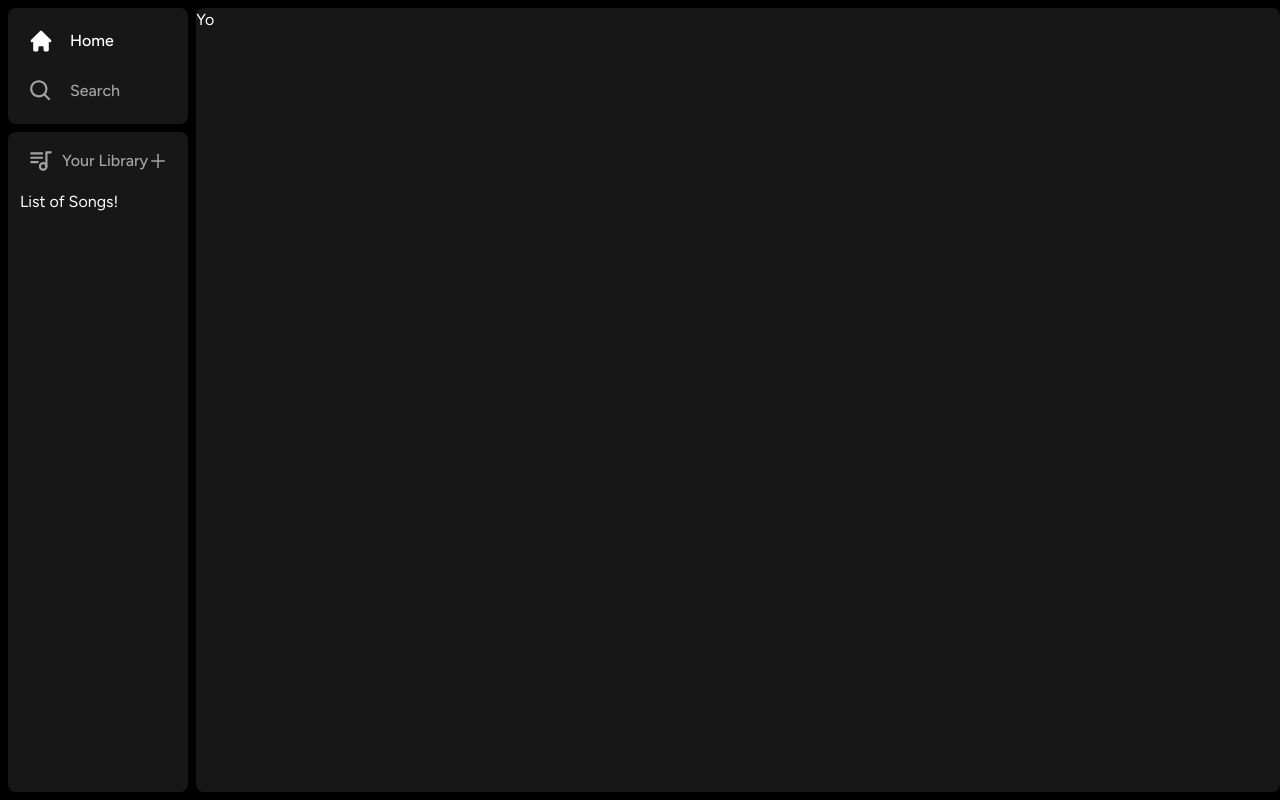
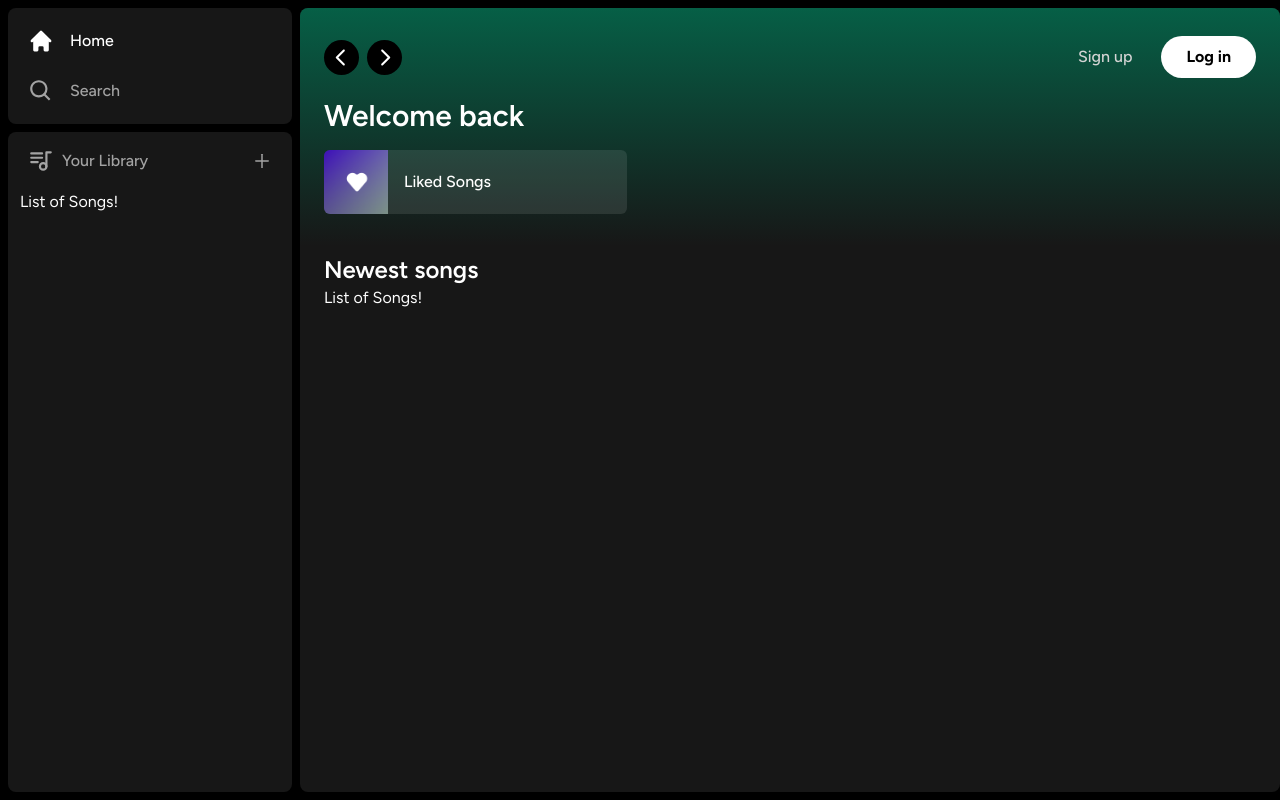
Before and after one commit to emvalencaf/spotify-clone-app, a Next.js app: page / in a window 1280 px wide. Built offline with nearby package versions, Linux system fonts and the light colour scheme.

Commit message:
updated layout

```diff
--- a/app/(site)/page.tsx
+++ b/app/(site)/page.tsx
@@ -1,11 +1,52 @@
+// next deps
 import Image from 'next/image'
+
+// custom components
+import { Header, ListItem } from '../../components'
 
 export default function Home() {
   return (
     <div
       className="bg-neutral-900 rounded-lg h-full w-full overflow-hidden overflow-y-auto"
     >
-      Yo
+      <Header>
+        <div className="mb-2">
+          <h1
+            className='text-white text-3xl font-semibold'
+          >
+            Welcome back
+          </h1>
+          <div
+            className="
+                grid
+                grid-cols-1
+                sm:grid-cols-2
+                xl:grid-cols-3
+                2xl:grid-cols-4
+                gap-3
+                mt-4
+                "
+          >
+            <ListItem
+              image={'/assets/images/liked.png'}
+              name={'Liked Songs'}
+              href={'liked'}
+            />
+          </div>
+        </div>
+      </Header>
+      <div className="mt-2 mb-7 px-6">
+        <div className="flex justify-between items-center">
+          <h1
+            className='text-white text-2xl font-semibold'
+          >
+            Newest songs
+          </h1>
+        </div>
+        <div>
+          List of Songs!
+        </div>
+      </div>
     </div>
   )
 }
--- a/components/CustomButton/index.tsx
+++ b/components/CustomButton/index.tsx
@@ -29,7 +29,7 @@ const CustomButton = forwardRef<HTMLButtonElement, CustomButtonProps>(({
             font-bold
             hover:opacity-75
             transition
-            `, className)}
+            `, disabled && 'opacity-75 cursor-not-allowed', className)}
             disabled={disabled}
             ref={ref}
             {...props}
--- a/components/Header/index.tsx
+++ b/components/Header/index.tsx
@@ -1,7 +1,7 @@
 "use client";
 
 // hooks
-import { useRouter } from "next/router";
+import { useRouter } from "next/navigation";
 
 // icons
 import { HiHome } from 'react-icons/hi';
@@ -21,7 +21,7 @@ export interface HeaderProps {
 const Header = ({
     children,
     className = "",
-}: HeaderProps ) => {
+}: HeaderProps) => {
     // router states
     const router = useRouter();
 
@@ -39,13 +39,20 @@ const Header = ({
             `, className)}
         >
             <div
-                className="w-full mb-4 items-center justify-between"
+                className="w-full mb-4 flex items-center justify-between"
             >
                 <div
                     className="hidden md:flex gap-x-2 items-center"
                 >
                     <button
-                        className="rounded-full bg-black flex items-center justify-center hover:opacity-75 transition"
+                        className="              rounded-full
+              bg-black
+              flex
+              items-center
+              justify-center
+              cursor-pointer
+              hover:opacity-75
+              transition"
                     >
                         <RxCaretLeft
                             onClick={() => router.back()}
@@ -54,7 +61,16 @@ const Header = ({
                         />
                     </button>
                     <button
-                        className="rounded-full bg-black flex items-center justify-center hover:opacity-75 transition"
+                        className="
+                        rounded-full
+                        bg-black
+                        flex
+                        items-center
+                        justify-center
+                        cursor-pointer
+                        hover:opacity-75
+                        transition
+                        "
                     >
                         <RxCaretRight
                             onClick={() => router.forward()}
@@ -64,10 +80,21 @@ const Header = ({
                     </button>
                 </div>
                 <div
-                    className="flex md:hhidden gap-x-2 items-center"
+                    className="flex md:hidden gap-x-2 items-center"
                 >
                     <button
-                        className="rounded-full p-2 bg-white flex items-center justify-center hover:opacity-75 transition"
+                    onClick={() => router.push('/')}
+                        className="
+                        rounded-full
+                        p-2
+                        bg-white
+                        flex
+                        items-center
+                        justify-center
+                        cursor-pointer
+                        hover:opacity-75
+                        transition
+                        "
                     >
                         <HiHome
                             className="text-black"
@@ -75,7 +102,17 @@ const Header = ({
                         />
                     </button>
                     <button
-                        className="rounded-full p-2 bg-white flex items-center justify-center hover:opacity-75 transition"
+                        className="
+                        rounded-full
+                        p-2
+                        bg-white
+                        flex
+                        items-center
+                        justify-center
+                        cursor-pointer
+                        hover:opacity-75
+                        transition
+                    "
                     >
                         <BiSearch
                             className="text-black"
@@ -87,12 +124,25 @@ const Header = ({
                     <>
                         <div>
                             <CustomButton
+                                onClick={() => { }}
+                                className="bg-transparent text-neutral-300 font-medium"
+                            >
+                                Sign up
+                            </CustomButton>
+                        </div>
 
-                            />
+                        <div>
+                            <CustomButton
+                                onClick={() => { }}
+                                className="bg-white px-6 py-2"
+                            >
+                                Log in
+                            </CustomButton>
                         </div>
                     </>
                 </div>
             </div>
+            {children}
         </header>
     );
 }
--- /dev/null
+++ b/components/ListItem/index.tsx
@@ -0,0 +1,97 @@
+"use client";
+
+// nexts deps
+import Image from "next/image";
+import { useRouter } from "next/navigation";
+
+// icons
+import { FaPlay} from 'react-icons/fa';
+
+// interfaces
+export interface ListItemProps {
+    image: string;
+    name: string;
+    href: string;
+}
+
+const ListItem = ({
+    image,
+    name,
+    href,
+}: ListItemProps) => {
+    // router navigation
+    const router = useRouter();
+
+    const handleClick = () => {
+        // TODO: Add authentication before push
+        router.push(href);
+    }
+
+    return (
+        <button
+            onClick={handleClick}
+            className="
+            relative
+            group
+            flex
+            items-center
+            rounded-md
+            overflow-hidden
+            gap-x-4
+            bg-neutral-100/10
+            cursor-pointer
+            hover:bg-neutral-100/20
+            transition
+            pr-4
+            "
+        >
+            <div
+                className="
+                    relative
+                    min-h-[64px]
+                    min-w-[64px]
+                "
+            >
+                <Image
+                    src={image}
+                    className="object-cover"
+                    fill
+                    alt={'image'}
+                />
+            </div>
+            <p
+                className="
+                    font-medium
+                    truncate
+                    py-5
+                "
+            >
+                {name}
+            </p>
+            <div
+                className="
+                absolute
+                transition
+                opacity-0
+                rounded-full
+                flex
+                items-center
+                justify-center
+                bg-green-500
+                p-4
+                drop-shadow-md
+                right-5
+                group-hover:opacity-100
+                hover:scale-110
+                "
+            >
+                <FaPlay
+                    className="text-black"
+                />
+            </div>
+        </button>
+    );
+
+};
+
+export default ListItem;
--- a/components/Sidebar/index.tsx
+++ b/components/Sidebar/index.tsx
@@ -41,7 +41,16 @@ const Sidebar = ({ children }: SidebarProps) => {
             className='flex h-full'
         >
             <div
-                className="hidden md:flex flex-col gap-y-2 bg-black h-full w-[300p] p-2"
+                className="
+                hidden
+                md:flex
+                flex-col
+                gap-y-2
+                bg-black
+                h-full
+                w-[300px]
+                p-2
+                "
             >
                 <Box>
                     <div
--- a/components/SidebarItem/index.tsx
+++ b/components/SidebarItem/index.tsx
@@ -32,8 +32,10 @@ const SidebarItem = ({
             hover:text-white
             transition
             text-neutral-400
-                py-1
-            `, active && "text-white")}
+            py-1`,
+                active && "text-white"
+            )
+            }
         >
             <Icon size={26} />
             <p
--- a/components/index.ts
+++ b/components/index.ts
@@ -2,6 +2,7 @@ import Box from "./Box";
 import CustomButton from "./CustomButton";
 import Header from "./Header";
 import Library from "./Library";
+import ListItem from "./ListItem";
 import Sidebar from "./Sidebar";
 import SidebarItem from "./SidebarItem";
 
@@ -10,6 +11,7 @@ export {
     CustomButton,
     Header,
     Library,
+    ListItem,
     Sidebar,
     SidebarItem,
 }
```
Also changed, not shown: public/assets/images/liked.png (added). Lines whose indentation alone changed are shown as unchanged.
